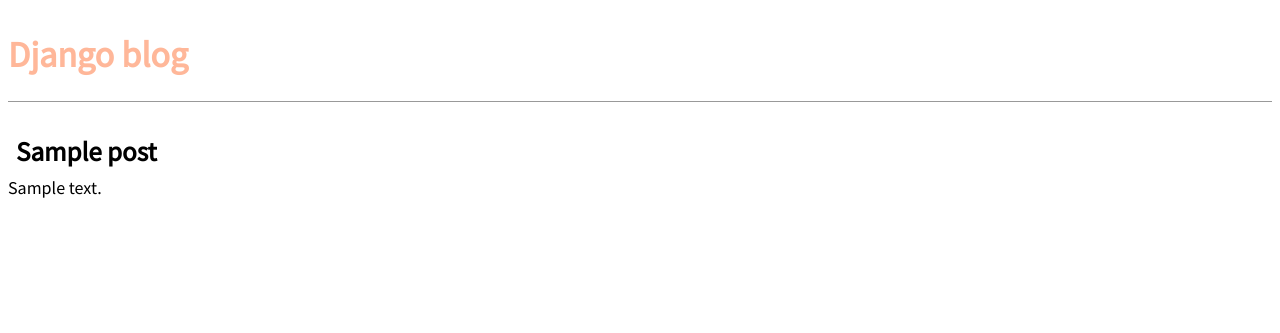
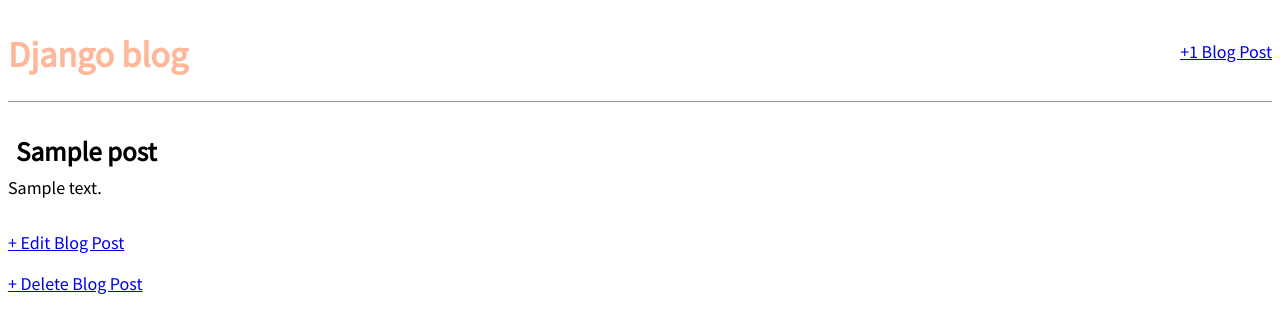
Before and after one commit to Mishka1012/Class-of-2023-Django, a Django app: page /post/1 in a window 1280 px wide. Shown: the top 333 px of the page. Run offline with Django 4.2, Linux system fonts and the light colour scheme; tables that the repository leaves empty hold one stand-in row (values such as "Sample post").

Commit message:
add add update delete functionality for blog posts

```diff
--- a/message-board/blog/templates/blog/base.html
+++ b/message-board/blog/templates/blog/base.html
@@ -16,13 +16,20 @@
     </style>
 </head>
 <body>
+    <div>
         <header>
+            <div class="nav-left">
                 <h1><a href="{% url 'blog_list' %}">Django blog</a></h1>
+            </div>
+            <div class="nav-right">
+                <a href="{% url 'post_new' %}">+1 Blog Post</a>
+            </div>
         </header>
         <div>
             {% block content %}
             <p>No content passed</p>
             {% endblock content %}
         </div>
+    </div>
 </body>
 </html>
--- a/message-board/blog/templates/blog/post-detail.html
+++ b/message-board/blog/templates/blog/post-detail.html
@@ -5,4 +5,6 @@
     <h2>{{ post.title }}</h2>
     <p>{{ post.body }}</p>
   </div>
+<p><a href="{% url 'post_edit' post.pk %}">+ Edit Blog Post</a></p>
+<p><a href="{% url 'post_delete' post.pk %}">+ Delete Blog Post</a></p>
 {% endblock content %}
--- a/message-board/blog/urls.py
+++ b/message-board/blog/urls.py
@@ -1,8 +1,11 @@
 
 from django.urls import path
-from .views import BlogListView, BlogDetailView
+from .views import BlogListView, BlogDetailView, BlogCreateView, BlogUpdateView, BlogDeleteView
 
 urlpatterns = [
     path("", BlogListView.as_view(), name="blog_list"),
     path("post/<int:pk>", BlogDetailView.as_view(), name="post_detail"),
+    path("post/new/", BlogCreateView.as_view(), name="post_new"),
+    path("post/<int:pk>/edit/", BlogUpdateView.as_view(), name="post_edit"),
+    path("post/<int:pk>/delete/", BlogDeleteView.as_view(), name="post_delete"),
 ]
--- a/message-board/blog/views.py
+++ b/message-board/blog/views.py
@@ -1,4 +1,6 @@
 from django.views.generic import ListView, DetailView
+from django.views.generic.edit import CreateView, UpdateView, DeleteView
+from django.urls import reverse_lazy
 from .models import Post
 
 # Create your views here.
@@ -9,3 +11,18 @@ class BlogListView(ListView):
 class BlogDetailView(DetailView):
     model = Post
     template_name = "post-detail.html"
+
+class BlogCreateView(CreateView):
+    model = Post
+    template_name = "post_new.html"
+    fields = ["title", "author", "body"]
+
+class BlogUpdateView(UpdateView):
+    model = Post
+    template_name = "post_edit.html"
+    fields = ["title", "body"]
+
+class BlogDeleteView(DeleteView):
+    model = Post
+    template_name = "post_delete.html"
+    success_url = reverse_lazy("blog_list")
```
Also changed, not shown: message-board/blog/templates/blog/post_delete.html (added, +10 -0 lines), message-board/blog/templates/blog/post_edit.html (added, +10 -0 lines), message-board/blog/templates/blog/post_new.html (added, +10 -0 lines), 1 other file. Lines whose indentation alone changed are shown as unchanged.
